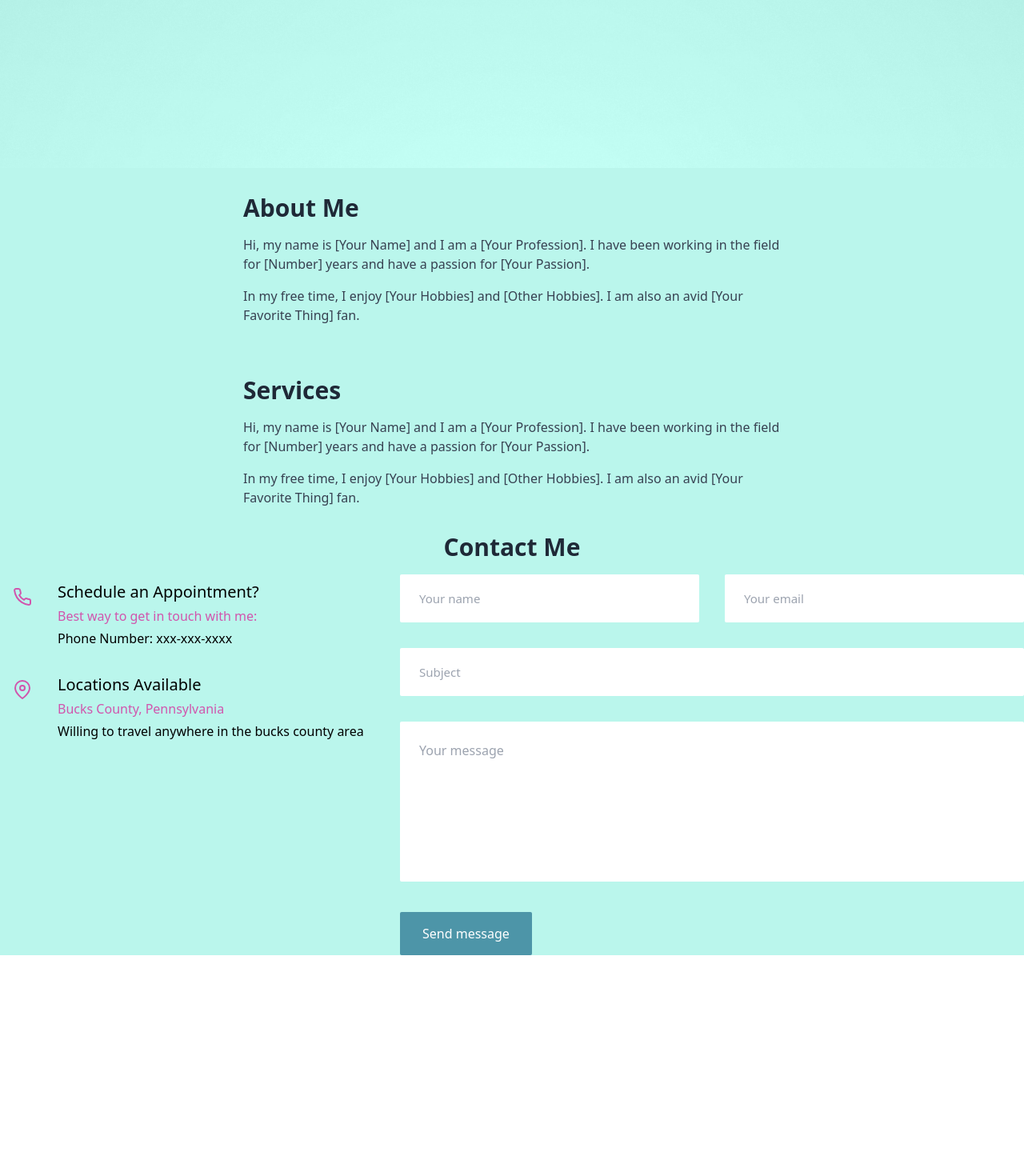
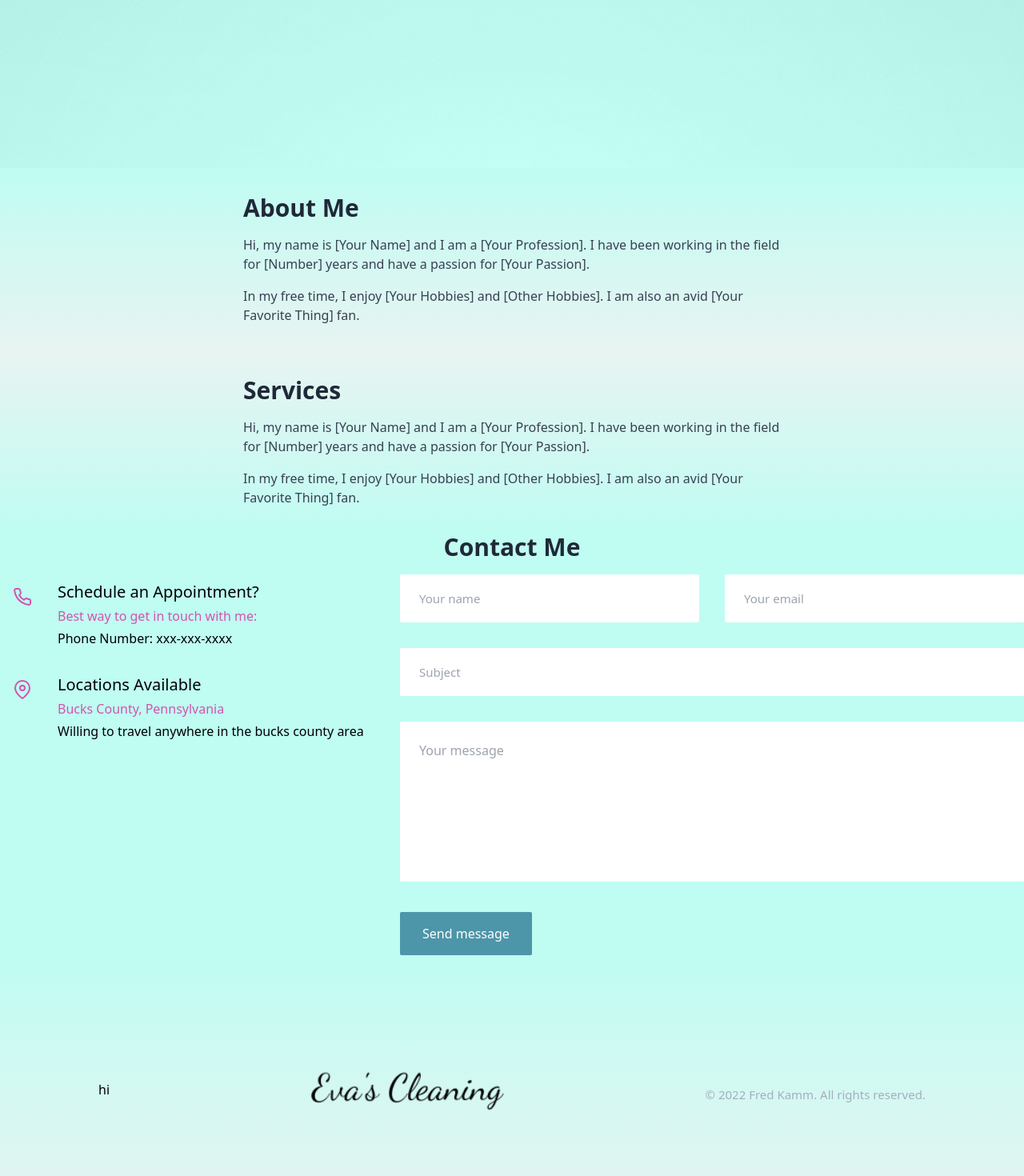
Before and after one commit to fredkamm/cleaners_page, a React (Create React App) app: page / in a window 1280 px wide. Shown: the part 590-2060 px from the top of the page at 80% size. Before the commit the page ends 1784 px from the top, so only its background shows below. Built offline with nearby package versions, Linux system fonts and the light colour scheme.

Commit message:
background adjustment, footer added

```diff
--- a/src/App.js
+++ b/src/App.js
@@ -3,6 +3,7 @@ import CleanerLandingPage from "./components/hero";
 import AboutMe from "./components/about";
 import Contact from "./components/contact";
 import Services from "./components/services";
+import Footer from "./components/footer";
 
 function App() {
   return (
@@ -12,6 +13,7 @@ function App() {
       <AboutMe />
       <Services />
       <Contact />
+      <Footer />
     </>
   );
 }
--- a/src/components/about.jsx
+++ b/src/components/about.jsx
@@ -2,7 +2,7 @@ import React from "react";
 
 const AboutMe = () => {
   return (
-    <section className="section bg-primary" id="about">
+    <section className="section bg-gradient-to-t from-primary2 to-primary" id="about">
       <div className="bg-secondary p-8">
         <div className="max-w-2xl mx-auto">
           <h2 className="text-3xl font-bold mb-4 text-gray-800">About Me</h2>
--- /dev/null
+++ b/src/components/footer.jsx
@@ -0,0 +1,26 @@
+import React from 'react';
+
+// import logo
+import Logo from '../images/Logo.png';
+
+const Footer = () => {
+  return (
+    <footer className='bg-gradient-to-t from-primary2 to-primary'>
+      <div className='container mx-auto'>
+        <div className='flex flex-col p-3 lg:flex-row space-y-6 lg:space-y-3 items-center justify-around md:space-y-1'>
+          <div className='flex space-x-6 items-center justify-center'>
+            <p>hi</p>
+          </div>
+          <div>
+            <img className='h-[170px] lg:h-[300px]' src={Logo} alt='' />
+          </div>
+          <p className='text-paragraph opacity-80 text-[15px]'>
+            &copy; 2022 Fred Kamm. All rights reserved.
+          </p>
+        </div>
+      </div>
+    </footer>
+  );
+};
+
+export default Footer;
--- a/src/components/services.jsx
+++ b/src/components/services.jsx
@@ -2,7 +2,7 @@ import React from "react";
 
 const Services = () => {
   return (
-    <section className="section bg-primary" id="services">
+    <section className="section bg-gradient-to-t from-primary to-primary2" id="services">
       <div className="bg-secondary p-8">
         <div className="max-w-2xl mx-auto">
           <h2 className="text-3xl font-bold mb-4 text-gray-800">Services</h2>
--- a/tailwind.config.js
+++ b/tailwind.config.js
@@ -9,7 +9,8 @@ module.exports = {
     },
     extend: {
       colors: {
-        primary: "#BAF6EC",
+        primary: "#BFFCF2",
+        primary2:"#e8f4f2",
         secondary: "d9dbda",
         tertiary: "#131419",
         accent: {
```
